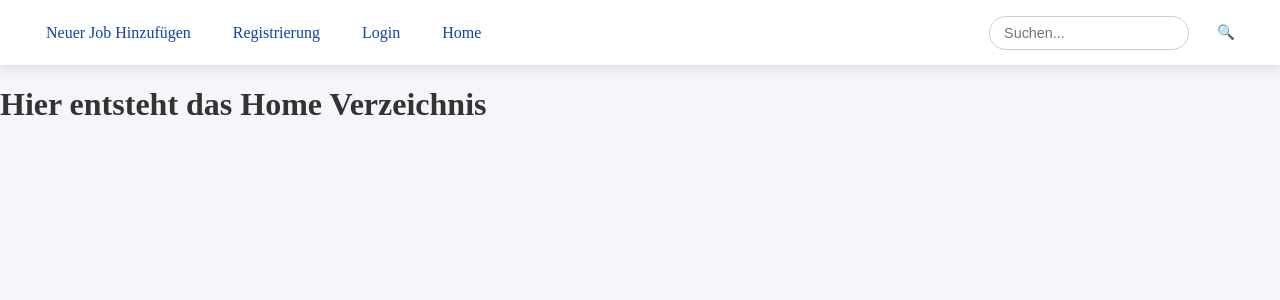
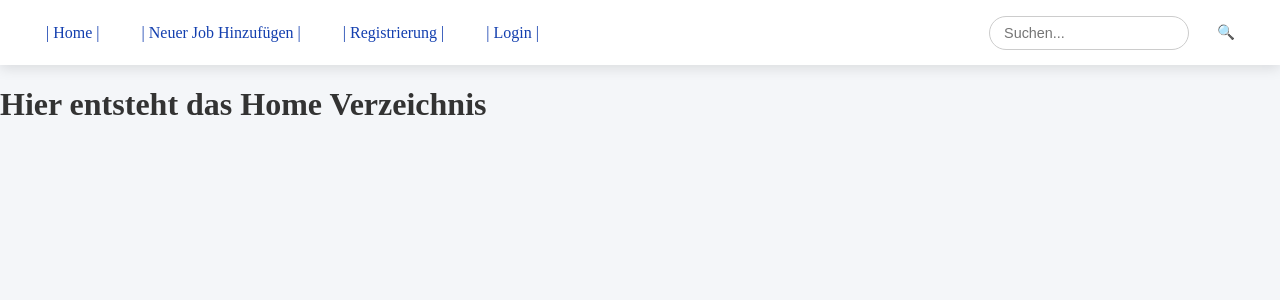
Before and after one commit to LeoKuhnZH/WISS-Praktikum-App, a React (Vite) app in the folder frontend/Praktikums_web/praktikum-web/: page / in a window 1280 px wide. Shown: the top 300 px of the page. Built offline with nearby package versions, Linux system fonts and the light colour scheme.

Commit message:
Design Verbesserung App.jsx

```diff
--- a/frontend/Praktikums_web/praktikum-web/src/App.jsx
+++ b/frontend/Praktikums_web/praktikum-web/src/App.jsx
@@ -26,10 +26,11 @@ function App() {
     return (
         <BrowserRouter>
             <nav className="navbar">
-                <Link to="/jobadd">Neuer Job Hinzufügen</Link>
-                <Link to="/register">Registrierung</Link>
-                <Link to="/login">Login</Link>
-                <Link to="/">Home</Link>
+                <Link to="/">| Home |</Link>
+                <Link to="/jobadd">| Neuer Job Hinzufügen |</Link>
+                <Link to="/register">| Registrierung |</Link>
+                <Link to="/login">| Login |</Link>
+
 
 
                 <form onSubmit={handleSucheSubmit} style={{marginLeft: 'auto', color: 'brown'}}>
```
